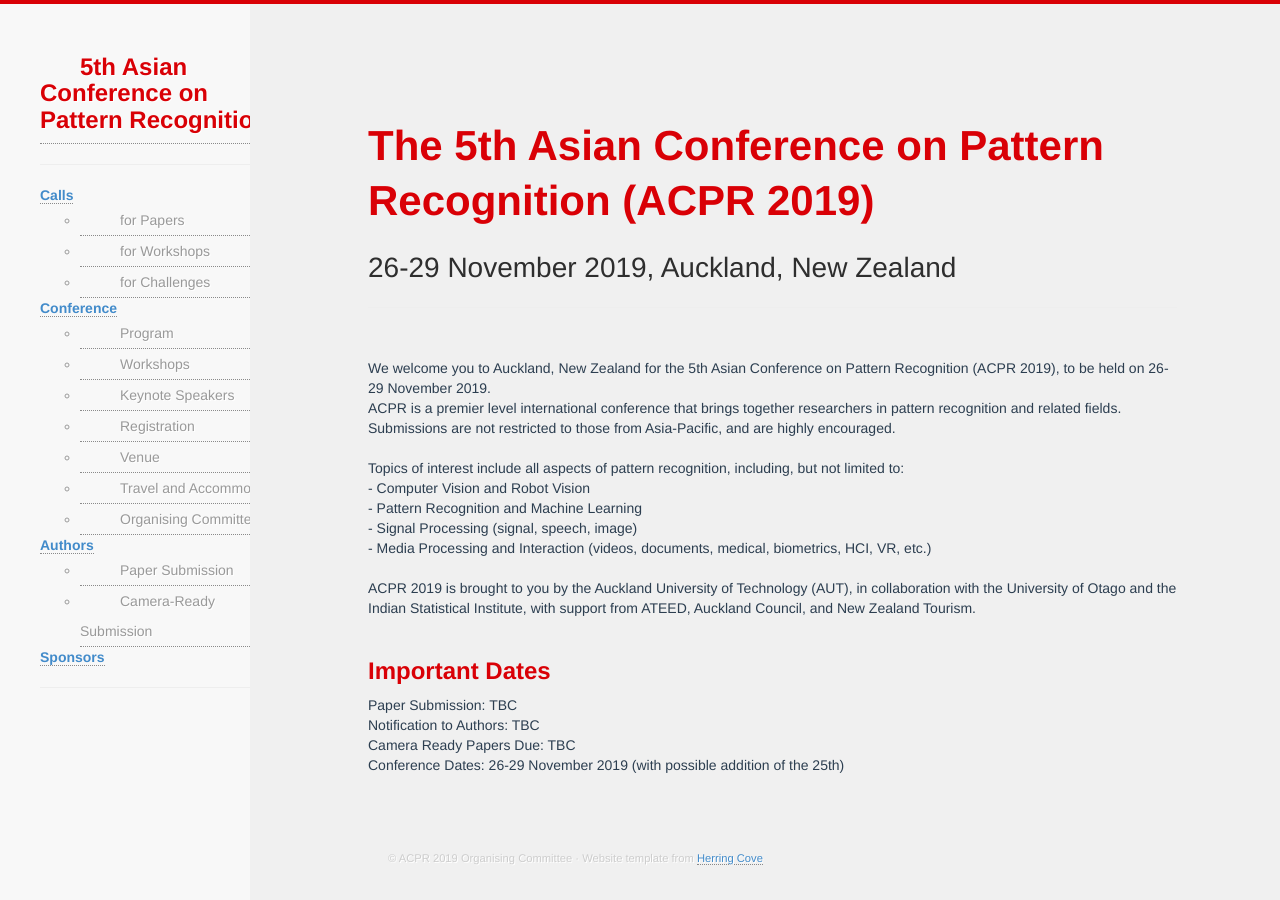
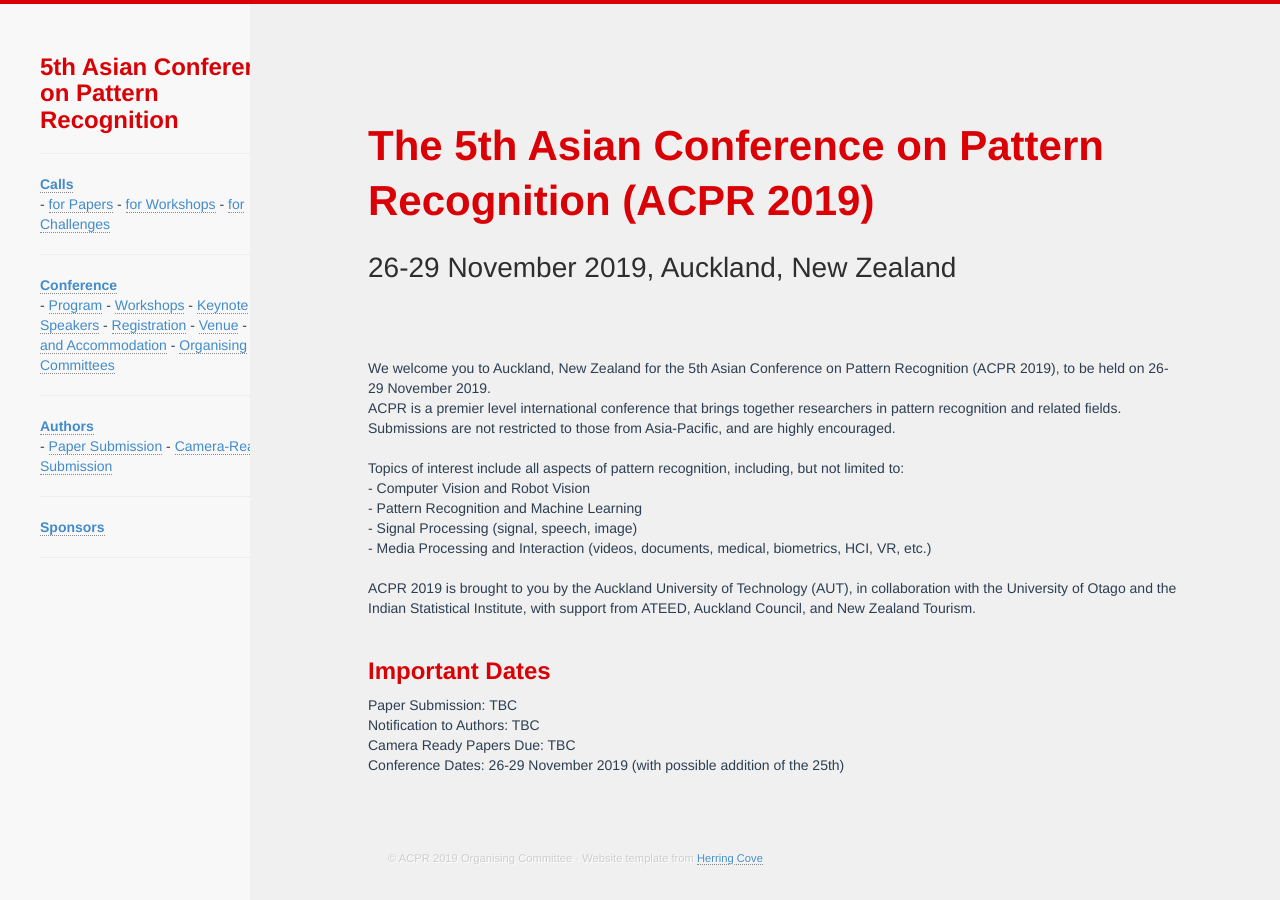
Before and after one commit to AndrewChenUoA/ACPR2019, a Jekyll site: the page built from index.html, in a window 1280 px wide. Built offline with Jekyll 4.4.1, drawn with Linux system fonts in a browser that asks for light colours; nearby versions of some CDN libraries; Markdown is read by kramdown in place of the engine named in the settings.

Commit message:
Lists have weird, excessively large indent by default

```diff
--- a/_includes/navigation.html
+++ b/_includes/navigation.html
@@ -33,29 +33,26 @@
 <div id="sidebar-wrapper">
 <div class="container">
   <ul class="sidebar-nav">
-    <li class="sidebar-brand"><a href="{{ site.baseurl }}/"><h3>{{ site.description }}</h3></a></li>
+    <div class="sidebar-brand"><a href="{{ site.baseurl }}/"><h3>{{ site.description }}</h3></a></div>
     <hr />
     <a href="{{ site.baseurl }}/cfp.html"><b>Calls</b></a><br/>
-    <ul>
-    <li><a href="{{ site.baseurl }}/cfp.html">for Papers</a></li>
-    <li><a href="{{ site.baseurl }}/cfw.html">for Workshops</a></li>
-    <li><a href="{{ site.baseurl }}/cfc.html">for Challenges</a></li>
-    </ul>
+    - <a href="{{ site.baseurl }}/cfp.html">for Papers</a>
+    - <a href="{{ site.baseurl }}/cfw.html">for Workshops</a>
+    - <a href="{{ site.baseurl }}/cfc.html">for Challenges</a>
+    <hr />
     <a href="{{ site.baseurl }}/program.html"><b>Conference</b></a><br/>
-    <ul>
-    <li><a href="{{ site.baseurl }}/program.html">Program</a></li>
-    <li><a href="{{ site.baseurl }}/workshops.html">Workshops</a></li>
-    <li><a href="{{ site.baseurl }}/keynote.html">Keynote Speakers</a></li>
-    <li><a href="{{ site.baseurl }}/registration.html">Registration</a></li>
-    <li><a href="{{ site.baseurl }}/venue.html">Venue</a></li>
-    <li><a href="{{ site.baseurl }}/travel.html">Travel and Accommodation</a></li>
-    <li><a href="{{ site.baseurl }}/committees.html">Organising Committees</a></li>
-    </ul>
+    - <a href="{{ site.baseurl }}/program.html">Program</a>
+    - <a href="{{ site.baseurl }}/workshops.html">Workshops</a>
+    - <a href="{{ site.baseurl }}/keynote.html">Keynote Speakers</a>
+    - <a href="{{ site.baseurl }}/registration.html">Registration</a>
+    - <a href="{{ site.baseurl }}/venue.html">Venue</a>
+    - <a href="{{ site.baseurl }}/travel.html">Travel and Accommodation</a>
+    - <a href="{{ site.baseurl }}/committees.html">Organising Committees</a>
+    <hr />
     <a href="{{ site.baseurl }}/submission.html"><b>Authors</b></a><br/>
-    <ul>
-    <li><a href="{{ site.baseurl }}/submission.html">Paper Submission</a></li>
-    <li><a href="{{ site.baseurl }}/camera-ready.html">Camera-Ready Submission</a></li>
-    </ul>
+    - <a href="{{ site.baseurl }}/submission.html">Paper Submission</a>
+    - <a href="{{ site.baseurl }}/camera-ready.html">Camera-Ready Submission</a>
+    <hr />
     <a href="{{ site.baseurl }}/sponsorship.html"><b>Sponsors</b></a><br/>
     <hr />
   </ul>
```
